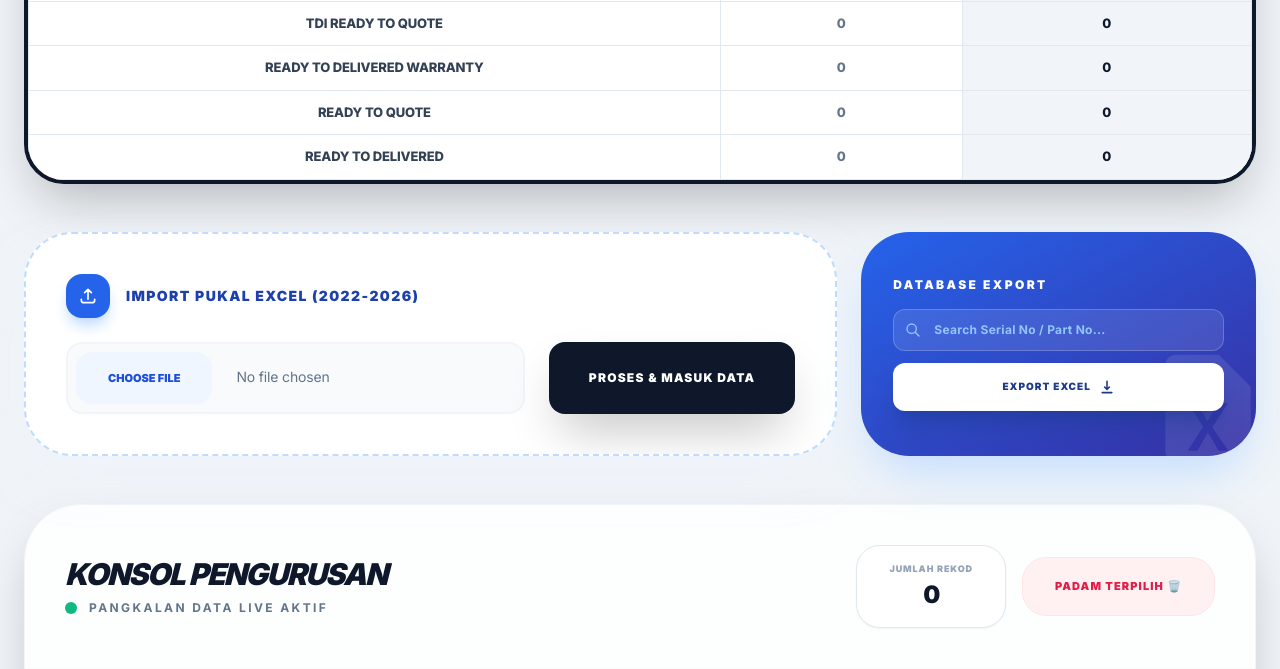
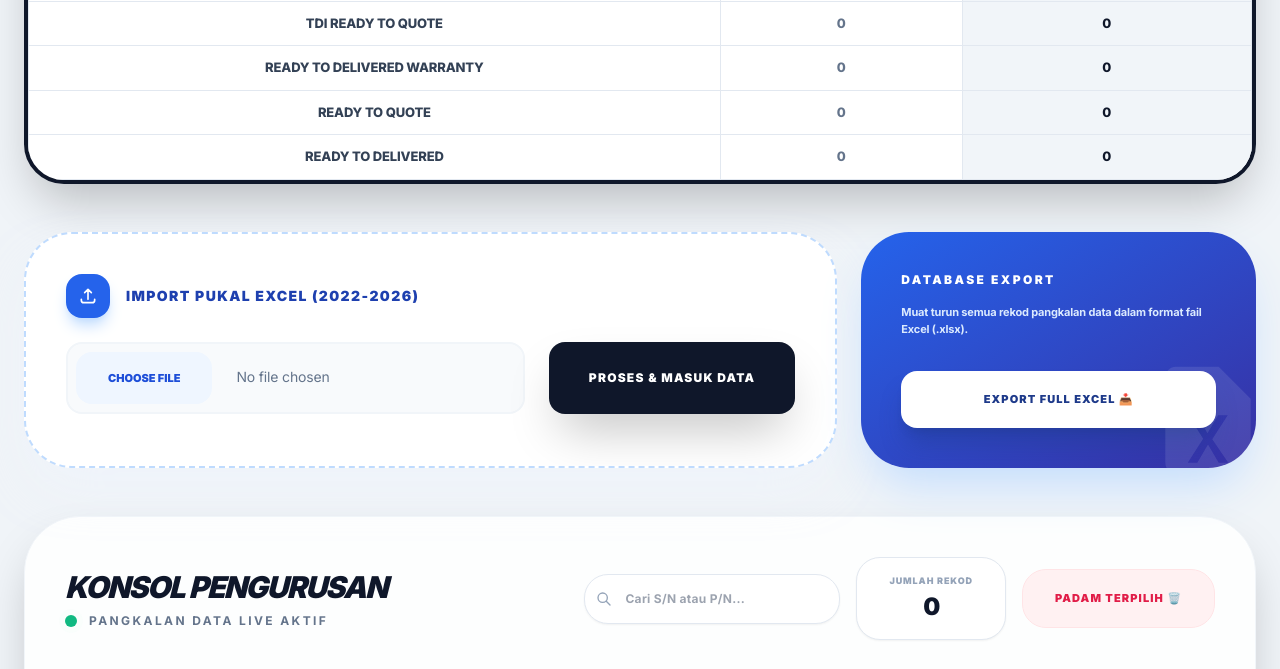
Before and after one commit to gaerospace553-source/my-mro-system, a Flask app: page /admin in a window 1280 px wide. Shown: the part 828-1497 px from the top of the page. Run offline with Flask 3, Linux system fonts and the light colour scheme; the visitor is signed in with stand-in values (Sample User, id 1); some libraries are stand-ins or nearby versions.

Commit message:
Add files via upload

```diff
--- a/templates/admin.html
+++ b/templates/admin.html
@@ -92,9 +92,10 @@
             cursor: pointer;
         }
 
-        .btn-qr-color { color: #2563eb; }    /* Blue */
-        .btn-view-color { color: #059669; }  /* Green */
-        .btn-tag-color { color: #f59e0b; }   /* Orange (Baru ditambah) */
+        /* WARNA BUTANG */
+        .btn-qr-color { color: #2563eb; }    /* Biru (QR) */
+        .btn-view-color { color: #059669; }  /* Hijau (Mata) */
+        .btn-tag-color { color: #f59e0b; }   /* Oren (Tag Baru) */
 
         .action-btn-item:hover {
             background-color: #f1f5f9;
@@ -309,28 +310,16 @@
                 </div>
             </div>
 
-            <div class="bg-gradient-to-br from-blue-600 to-indigo-800 p-8 rounded-[3rem] shadow-2xl shadow-blue-200 flex flex-col justify-center text-white relative overflow-hidden group">
+            <div class="bg-gradient-to-br from-blue-600 to-indigo-800 p-10 rounded-[3rem] shadow-2xl shadow-blue-200 flex flex-col justify-center text-white relative overflow-hidden group">
                 <div class="absolute -right-4 -bottom-4 opacity-10 group-hover:scale-110 transition-transform">
                     <svg class="w-32 h-32" fill="currentColor" viewBox="0 0 24 24"><path d="M14 2H6a2 2 0 0 0-2 2v16a2 2 0 0 0 2 2h12a2 2 0 0 0 2-2V8l-6-6zm1.8 18H14l-2-3.4-2 3.4H8.2l2.9-4.5-2.8-4.4H10l1.9 3.4 2-3.4h1.8l-2.9 4.5 3 4.4z"/></svg>
                 </div>
+                <h4 class="text-xs font-black uppercase tracking-[0.2em] mb-4">Database Export</h4>
+                <p class="text-blue-100 text-[11px] font-bold mb-8 leading-relaxed">Muat turun semua rekod pangkalan data dalam format fail Excel (.xlsx).</p>
 
-                <h4 class="text-xs font-black uppercase tracking-[0.2em] mb-4">Database Export</h4>
-
-                <div class="flex flex-col gap-3 z-10">
-                    <div class="relative w-full">
-                        <div class="absolute inset-y-0 left-0 flex items-center pl-3 pointer-events-none text-blue-300">
-                            <svg class="w-4 h-4" fill="none" stroke="currentColor" viewBox="0 0 24 24"><path stroke-linecap="round" stroke-linejoin="round" stroke-width="2" d="M21 21l-6-6m2-5a7 7 0 11-14 0 7 7 0 0114 0z"></path></svg>
-                        </div>
-                        <input type="text" id="searchInput" onkeyup="filterTable()"
-                               class="bg-white/10 border border-white/20 text-white text-xs rounded-xl focus:ring-blue-500 focus:border-blue-500 block w-full pl-10 p-3 placeholder-blue-300 font-bold tracking-wide transition-all focus:bg-white/20 outline-none"
-                               placeholder="Search Serial No / Part No...">
-                    </div>
-
-                    <button onclick="exportFullDatabase()" class="bg-white text-blue-900 py-4 rounded-xl font-black uppercase tracking-widest text-[10px] hover:bg-cyan-50 transition-all shadow-xl shadow-blue-900/40 w-full flex items-center justify-center gap-2">
-                        <span>Export Excel</span>
-                        <svg class="w-4 h-4" fill="currentColor" viewBox="0 0 20 20"><path fill-rule="evenodd" d="M3 17a1 1 0 011-1h12a1 1 0 110 2H4a1 1 0 01-1-1zm3.293-7.707a1 1 0 011.414 0L9 10.586V3a1 1 0 112 0v7.586l1.293-1.293a1 1 0 111.414 1.414l-3 3a1 1 0 01-1.414 0l-3-3a1 1 0 010-1.414z" clip-rule="evenodd"></path></svg>
-                    </button>
-                </div>
+                <button onclick="exportFullDatabase()" class="bg-white text-blue-900 py-5 rounded-2xl font-black uppercase tracking-widest text-[11px] hover:bg-cyan-50 transition-all shadow-xl shadow-blue-900/40">
+                    Export Full Excel 📥
+                </button>
             </div>
         </div>
 
@@ -348,12 +337,22 @@
                     </p>
                 </div>
 
-                <div class="flex items-center gap-4 no-print">
-                    <div class="bg-white px-8 py-4 rounded-3xl border border-slate-200 shadow-sm flex flex-col items-center">
+                <div class="flex items-center gap-4 no-print flex-wrap lg:flex-nowrap w-full lg:w-auto">
+
+                    <div class="relative w-full lg:w-64">
+                        <div class="absolute inset-y-0 left-0 flex items-center pl-3 pointer-events-none text-slate-400">
+                            <svg class="w-4 h-4" fill="none" stroke="currentColor" viewBox="0 0 24 24"><path stroke-linecap="round" stroke-linejoin="round" stroke-width="2" d="M21 21l-6-6m2-5a7 7 0 11-14 0 7 7 0 0114 0z"></path></svg>
+                        </div>
+                        <input type="text" id="searchInput" onkeyup="filterTable()"
+                               class="bg-white border border-slate-200 text-slate-700 text-xs rounded-3xl focus:ring-blue-500 focus:border-blue-500 block w-full pl-10 p-4 font-bold tracking-wide transition-all shadow-sm outline-none"
+                               placeholder="Cari S/N atau P/N...">
+                    </div>
+
+                    <div class="bg-white px-8 py-4 rounded-3xl border border-slate-200 shadow-sm flex flex-col items-center min-w-[120px]">
                         <span id="t-records" class="text-[9px] font-black text-slate-400 uppercase tracking-widest mb-1">Total Records</span>
                         <span class="text-2xl font-black text-slate-900 tracking-tighter">{{ items|length }}</span>
                     </div>
-                    <button onclick="confirmBulkDelete()" class="bg-rose-50 text-rose-600 px-8 py-5 rounded-3xl font-black uppercase tracking-widest text-[11px] hover:bg-rose-100 transition-all border border-rose-100">
+                    <button onclick="confirmBulkDelete()" class="bg-rose-50 text-rose-600 px-8 py-5 rounded-3xl font-black uppercase tracking-widest text-[11px] hover:bg-rose-100 transition-all border border-rose-100 whitespace-nowrap">
                         <span id="t-btn-delete">Padam Terpilih 🗑️</span>
                     </button>
                 </div>
```
